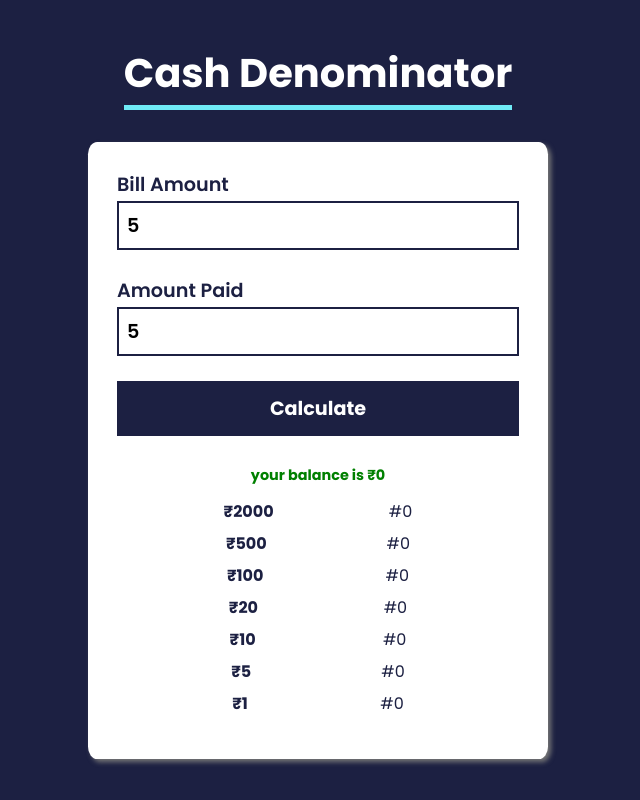
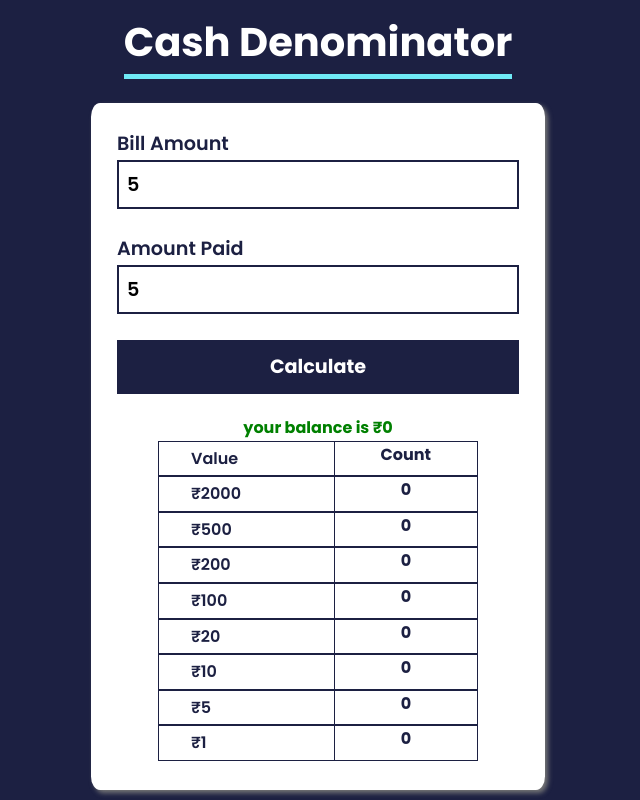
Before and after one commit to KishoreBabu420/cash-denominator, a plain HTML site: page index.html in a window 1280 px wide. Both pictures are taken after typing "5", "5" into the empty fields and a click on the button "Calculate". Shown: the whole page, without its empty margins (322-962 px from the left). Drawn offline with Linux system fonts and the light colour scheme.

Commit message:
final design

```diff
--- a/index.html
+++ b/index.html
@@ -28,6 +28,10 @@
         <p id="error-message" class="error-message"></p>
         <div id="success-container" class="success-container">
           <h3 class="success-message" id="success-message"></h3>
+          <div class="denomination-header">
+            <p class="denomination-value">Value</p>
+            <p class="denomination-count">Count</p>
+          </div>
         </div>
       </div>
     </main>
--- a/scripts/script.js
+++ b/scripts/script.js
@@ -10,7 +10,7 @@ const successMessage = document.getElementById('success-message');
 const denominationContainer = document.getElementById('denomination');
 
 //Variable
-const denominations = [2000, 500, 100, 20, 10, 5, 1];
+const denominations = [2000, 500, 200, 100, 20, 10, 5, 1];
 let denominationCount = [];
 
 // Functions
@@ -39,7 +39,7 @@ const showUI = function () {
     let li = document.createElement('li');
     li.classList = 'list-item';
     ul.appendChild(li);
-    li.innerHTML += `<strong>₹${denomination}</strong><span>#${denominationCount[index]}</span>`;
+    li.innerHTML += `<p class = "denomination-value">₹${denomination}</p><p class = "denomination-count">${denominationCount[index]}</p>`;
   });
 };
 
--- a/styles/style.css
+++ b/styles/style.css
@@ -33,7 +33,7 @@ body {
 /* Header */
 header {
   text-align: center;
-  margin-bottom: 2rem;
+  margin-bottom: 1.5rem;
   position: relative;
 }
 
@@ -45,8 +45,8 @@ header {
 /* main */
 
 main {
-  min-width: 20rem;
-  min-height: 25rem;
+  min-width: 25%;
+  min-height: 20rem;
   border-radius: 2%;
   background-color: var(--clr-white);
   box-shadow: 3px 3px 5px var(--clr-gray);
@@ -55,7 +55,7 @@ main {
 .container {
   min-width: 80%;
   height: 100%;
-  padding: 1rem;
+  padding: 0.8rem;
   display: flex;
   flex-direction: column;
 }
@@ -118,29 +118,49 @@ input[type='number'] {
 
 .success-container {
   display: none;
-  margin: 0.5rem;
-  padding: 0.5rem;
+  margin: 0.5rem auto;
   min-height: 5rem;
   width: 20rem;
-  margin: 0.5rem auto;
 }
 
 .success-message {
-  font-size: 0.9rem;
+  font-size: 1rem;
   text-align: center;
   color: green;
+}
+
+.denomination-header {
+  display: flex;
+  justify-content: space-between;
+  border: 1px solid var(--clr-dark);
+  margin-bottom: 0;
 }
 
 .denomination {
   list-style: none;
   margin: 0.5rem auto;
-  display: flex;
-  flex-direction: column;
+  margin-top: 0;
 }
 
 .list-item {
   display: flex;
-  justify-content: space-around;
-  margin: 0.2rem 0;
-  text-align: left;
+  justify-content: space-between;
+  border: 1px solid var(--clr-dark);
 }
+
+.denomination-value {
+  margin: 0.25rem 1rem;
+  padding: 0 1rem;
+  width: 100%;
+  font-size: 1rem;
+  font-weight: 600;
+}
+.denomination-count {
+  margin: 0s 1rem;
+  padding: 0 1rem;
+  text-align: center;
+  width: 100%;
+  font-size: 1rem;
+  font-weight: 700;
+  border-left: 1px solid var(--clr-dark);
+}
```
